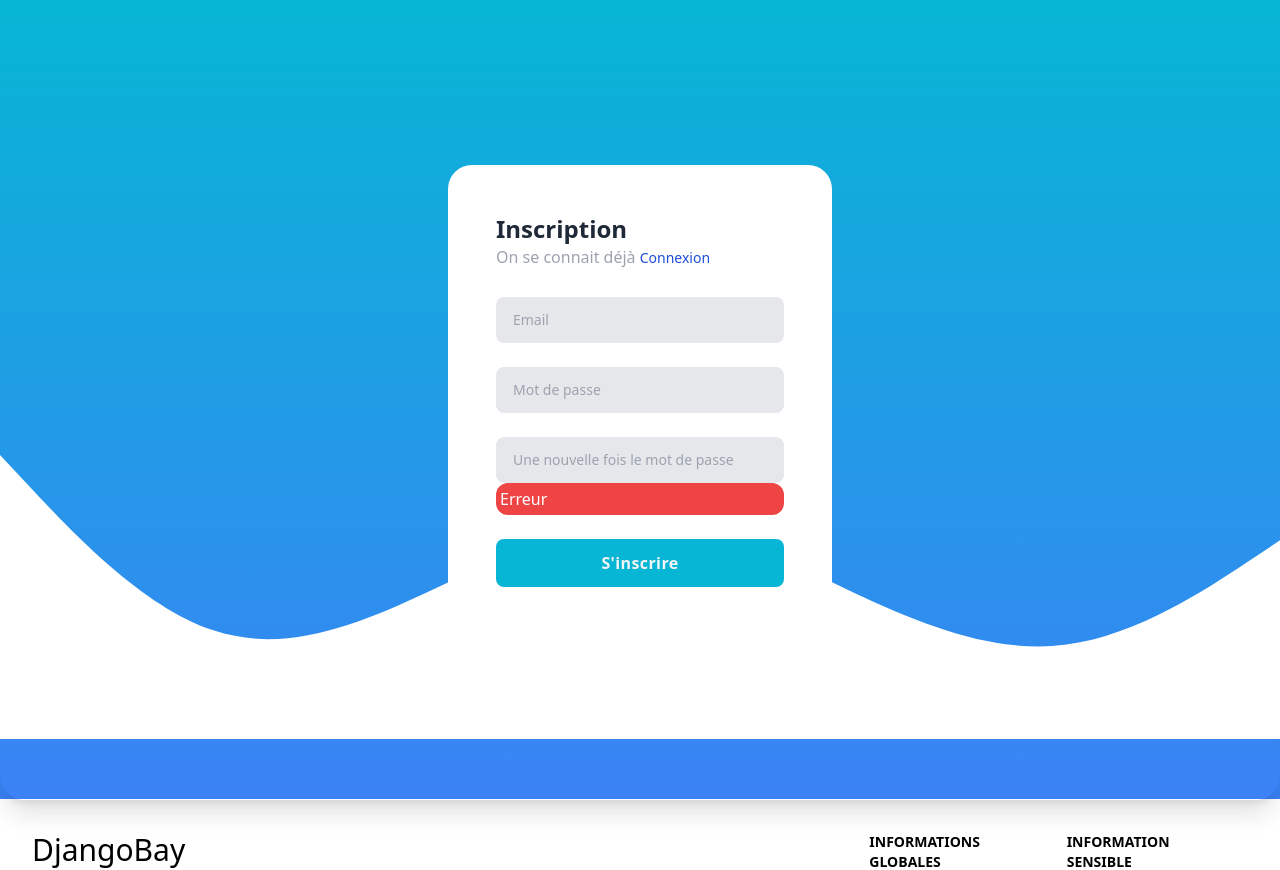
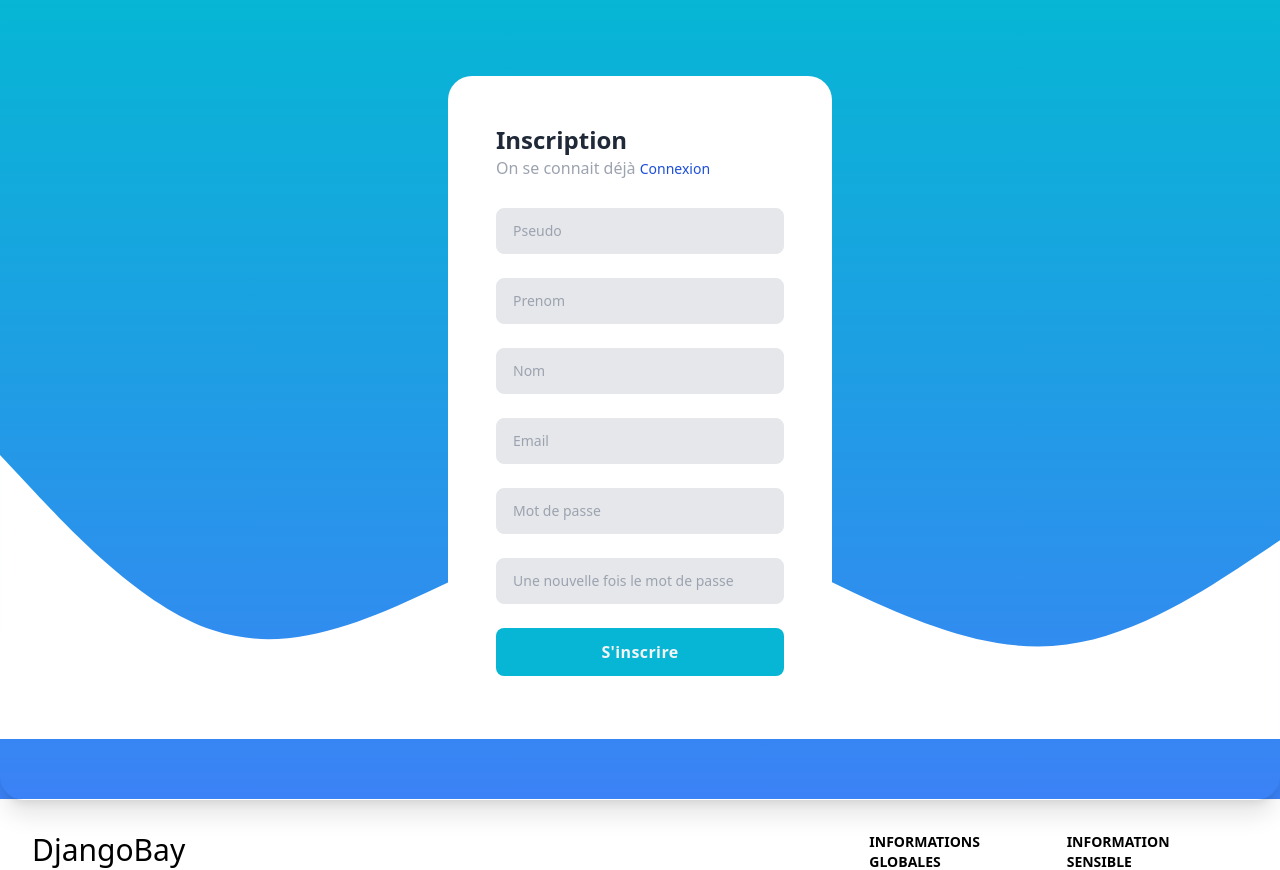
Before and after one commit to KilianOlry/DjangoBay, a Django app: template core/templates/core/signup.html in a window 1280 px wide. Shown: the part 61-931 px from the top of the page. Run offline with Django 4.2, Linux system fonts and the light colour scheme; the template is opened without the code that fills it: most values are stand-ins (such as "Sample title", 1, 10 or a date in 2020); some libraries are stand-ins or nearby versions.

Commit message:
Ajout de requirement.txt + signup + login + logout

```diff
--- a/Ecommerce/settings.py
+++ b/Ecommerce/settings.py
@@ -24,6 +24,9 @@ SECRET_KEY = 'django-insecure-*xnvc)=@5$&5z!u-r02yp%a6%e(mkz!0x8=h4!0gu645nfgvvb
 
 # SECURITY WARNING: don't run with debug turned on in production!
 DEBUG = True
+
+LOGOUT_REDIRECT_URL ='/'
+LOGIN_REDIRECT_URL = '/'
 
 ALLOWED_HOSTS = []
 
--- a/Ecommerce/urls.py
+++ b/Ecommerce/urls.py
@@ -1,19 +1,21 @@
 from django.conf import settings
 from django.conf.urls.static import static
 from django.contrib import admin
+from django.contrib.auth import views
 from django.urls import path
 
 from cart.views import add_to_cart
-from core.views import frontpage, shop, signup, login
+from core.views import frontpage, shop, signup, login_old
 from product.views import product
 
 urlpatterns = [
     path('', frontpage, name='frontpage'),
     path('shop/', shop, name='shop'),
     path('shop/<slug:slug>/', product, name='product'),
+    path('logout/', views.LogoutView.as_view(), name='logout'),
     path('add_to_cart/<int:product_id>/', add_to_cart, name='add_to_cart'),
     path('signup/', signup, name='signup'),
-    path('login/', login, name='login'),
+    path('login/', views.LoginView.as_view(template_name = 'core/login.html'), name='login'),
     path('admin/', admin.site.urls),
 
 ] + static(settings.MEDIA_URL, document_root=settings.MEDIA_ROOT)
--- a/core/templates/core/base.html
+++ b/core/templates/core/base.html
@@ -26,6 +26,12 @@
                         <li>
                             <a href="#">A propos</a>
                         </li>
+
+                        {% if request.user.is_authenticated %}
+                        <li>
+                          <a href="{%url 'logout'%}">Déconnexion</a>
+                      </li>
+                        {% endif %}
                     </ul>
 
             </div>
--- a/core/templates/core/signup.html
+++ b/core/templates/core/signup.html
@@ -20,19 +20,48 @@
 						class="text-sm text-blue-700">Connexion</a></p>
 			</div>
 			<form method="post" action"." class="space-y-6">
+				{% csrf_token %}
 				<div class="">
-					<input class=" w-full text-sm  px-4 py-3 bg-gray-200 focus:bg-gray-100 border  border-gray-200 rounded-lg focus:outline-none focus:border-purple-400" type="" placeholder="Email">
+					<input class=" w-full text-sm  px-4 py-3 bg-gray-200 focus:bg-gray-100 border  border-gray-200 rounded-lg focus:outline-none focus:border-purple-400" type="text" placeholder="Pseudo" name="username">
+                </div>
+
+				<div class="">
+					<input class=" w-full text-sm  px-4 py-3 bg-gray-200 focus:bg-gray-100 border  border-gray-200 rounded-lg focus:outline-none focus:border-purple-400" type="text" placeholder="Prenom" name="first_name">
+                </div>
+
+				<div class="">
+					<input class=" w-full text-sm  px-4 py-3 bg-gray-200 focus:bg-gray-100 border  border-gray-200 rounded-lg focus:outline-none focus:border-purple-400" type="text" placeholder="Nom" name="last_name">
+                </div>
+
+				<div class="">
+					<input class=" w-full text-sm  px-4 py-3 bg-gray-200 focus:bg-gray-100 border  border-gray-200 rounded-lg focus:outline-none focus:border-purple-400" type="email" placeholder="Email" name="email">
                 </div>
 
 					<div class="relative">
-						<input placeholder="Mot de passe" class="text-sm text-gray-200 px-4 py-3 rounded-lg w-full bg-gray-200 focus:bg-gray-100 border border-gray-200 focus:outline-none focus:border-purple-400">
+						<input placeholder="Mot de passe" type="password" name="password1" class="text-sm text-gray-200 px-4 py-3 rounded-lg w-full bg-gray-200 focus:bg-gray-100 border border-gray-200 focus:outline-none focus:border-purple-400">
 					</div>
 
 					<div class="relative">
-						<input placeholder="Une nouvelle fois le mot de passe" class="text-sm text-gray-200 px-4 py-3 rounded-lg w-full bg-gray-200 focus:bg-gray-100 border border-gray-200 focus:outline-none focus:border-purple-400">
-                        <div class="p-1 bg-red-500 text-white rounded-xl">
-                            <p>Erreur</p>
+						<input placeholder="Une nouvelle fois le mot de passe" type="password" name="password2" class="text-sm text-gray-200 px-4 py-3 rounded-lg w-full bg-gray-200 focus:bg-gray-100 border border-gray-200 focus:outline-none focus:border-purple-400">
+
+							{% if form.errors %}
+								{% for field in form %}
+									{% for error in field.errors %}
+
+						<div class="p-1 bg-red-500 text-white rounded-xl">
+                            <p>{{error|escape}}</p>
                         </div>
+									{% endfor %}
+								{% endfor %}
+
+								{% for error in form.non_field_errors %}
+
+								<div class="p-1 bg-red-500 text-white rounded-xl">
+									<p>{{error|escape}}</p>
+								</div>
+
+								{% endfor %}
+							{% endif %}
 					</div>
 						<button type="submit" class="w-full flex justify-center bg-cyan-500  hover:bg-blue-700 text-gray-100 p-3  rounded-lg tracking-wide font-semibold  cursor-pointer transition ease-in duration-500">
                 S'inscrire
--- /dev/null
+++ b/requirements.txt
@@ -0,0 +1,3 @@
+Django==4.2
+Pillow==9.5.0
+Pillow==9.5.0
```
Also changed, not shown: core/forms.py (added, +13 -0 lines), core/templates/core/login.html (+22 -5 lines), core/views.py (+21 -3 lines), db.sqlite3.
